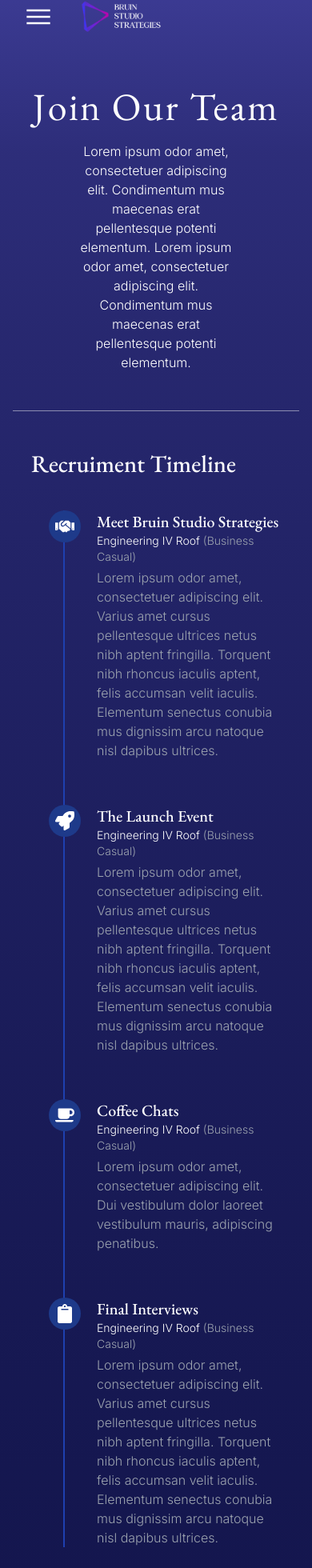
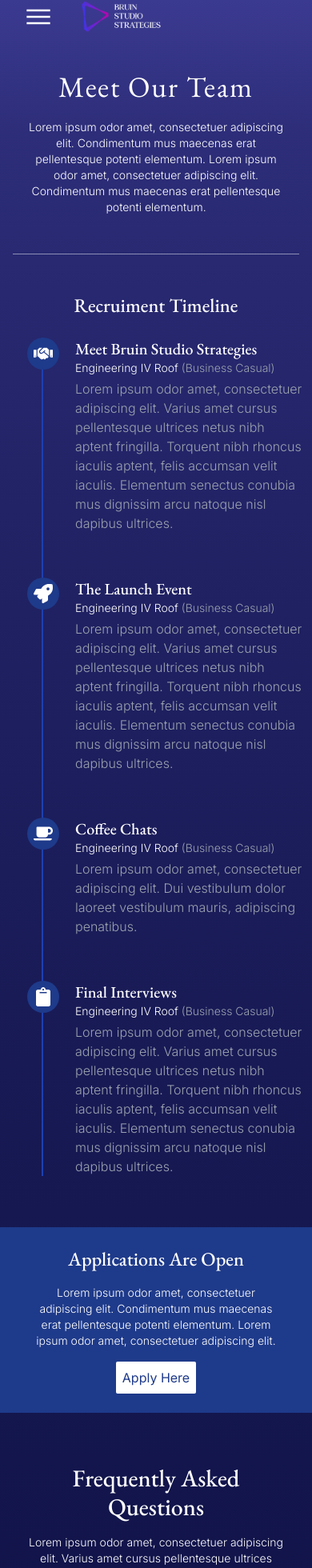
Before and after one commit to Bruin-Studio-Strategies/BSSWebsite, a React (Vite) app in the folder bss-web/: page /recruitment in a window 390 px wide. Shown: the part 27-1987 px from the top of the page at 80% size. Built offline with nearby package versions, Linux system fonts and the light colour scheme.

Commit message:
make recruitment responsive for mobile

```diff
--- a/bss-web/src/components/Accordion.jsx
+++ b/bss-web/src/components/Accordion.jsx
@@ -13,7 +13,7 @@ export default function Accordion({ title, children }) {
   return (
     <div>
       <button
-        className="w-full p-4 bg-blue-950 text-left text-xl font-medium font-serif text-white rounded-sm flex justify-between items-center"
+        className="sm:text-xl w-full p-4 bg-blue-950 text-left text-lg font-medium font-serif text-white rounded-sm flex justify-between items-center"
         onClick={handleClick}
       >
         {title} {active ? <FaSortDown className="mb-2"/> : <FaSortUp className="mt-2"/>}
--- a/bss-web/src/pages/Recruitment/Recruitment.jsx
+++ b/bss-web/src/pages/Recruitment/Recruitment.jsx
@@ -10,11 +10,11 @@ export default function Recruitment() {
   //
   return (
     <>
-      <div className="flex flex-col items-center mt-10">
-        <h2 className="font-serif text-5xl text-white text-center tracking-wider">
-          Join Our Team
+      <div className="flex flex-col items-center mt-5 sm:mt-10">
+        <h2 className="font-serif text-4xl sm:text-5xl text-white text-center tracking-wider">
+          Meet Our Team
         </h2>
-        <p className="text-center text-wrap w-1/2 mt-5">
+        <p className="text-center text-wrap w-5/6 sm:w-1/2 mt-5 font-sans sm:text-base text-sm">
           Lorem ipsum odor amet, consectetuer adipiscing elit. Condimentum mus
           maecenas erat pellentesque potenti elementum. Lorem ipsum odor amet,
           consectetuer adipiscing elit. Condimentum mus maecenas erat
@@ -22,31 +22,33 @@ export default function Recruitment() {
         </p>
       </div>
       <hr className="h-px my-12 bg-gray-100 border-0 w-11/12 m-auto opacity-50"></hr>
-      <div className="w-4/5 mx-auto">
-        <h3 className="font-serif text-3xl font-medium mb-10">
+      <div className="w-full sm:w-4/5 mx-auto sm:px-0 px-3">
+        <h3 className="font-serif text-2xl sm:text-3xl font-medium mb-6 sm:mb-10 sm:text-left text-center">
           Recruiment Timeline
         </h3>
         <Timeline className="ml-10" />
       </div>
 
-      <div className="bg-blue-900 p-10 text-center my-20">
-        <h3 className="text-3xl font-serif font-medium">
+      <div className="bg-blue-900 p-6 sm:p-10 text-center my-16 sm:my-20">
+        <h3 className="text-2xl sm:text-3xl font-serif font-medium">
           Applications Are Open
         </h3>
-        <p className="w-3/4 mx-auto my-4">
+        <p className="w-11/12 sm:w-3/4 mx-auto my-4 font-sans text-sm sm:text-base">
           Lorem ipsum odor amet, consectetuer adipiscing elit. Condimentum mus
           maecenas erat pellentesque potenti elementum. Lorem ipsum odor amet,
           consectetuer adipiscing elit.
         </p>
-        <button className="text-blue-900 bg-white rounded-sm p-2 hover:opacity-75 transition-opacity">Apply Here</button>
+        <button className="text-blue-900 bg-white rounded-sm font-sans p-2 hover:opacity-75 transition-opacity">
+          Apply Here
+        </button>
       </div>
 
-      <div className="w-4/5 mx-auto flex">
-        <div className="w-2/3">
+      <div className="w-11/12 sm:w-4/5 mx-auto flex sm:flex-row flex-col sm:mb-0 mb-36">
+        <div className="w-11/12 sm:w-2/3 sm:mx-0 mx-auto sm:text-left text-center sm:mb-0 mb-12">
           <h3 className="font-serif text-3xl font-medium mb-4">
             Frequently Asked Questions
           </h3>
-          <p className="text-white text-sm font-sans w-3/4 ">
+          <p className="text-white text-sm font-sans sm:w-3/4 w-full">
             Lorem ipsum odor amet, consectetuer adipiscing elit. Varius amet
             cursus pellentesque ultrices netus nibh aptent fringilla. Torquent
             nibh rhoncus iaculis aptent, felis accumsan velit iaculis. Elementum
--- a/bss-web/src/pages/Recruitment/sections/FAQ.jsx
+++ b/bss-web/src/pages/Recruitment/sections/FAQ.jsx
@@ -2,7 +2,7 @@ import Accordion from "../../../components/Accordion";
 
 export default function FAQ() {
   return (
-    <div className="px-4 pb-4 w-[89%] mb-48 flex flex-col gap-y-6">
+    <div className="px-4 pb-4 w-[95%] sm:w-[89%] mb-48 flex flex-col gap-y-6 mx-auto sm:mx-0">
       <Accordion title="What does BSS look for in an applicant?">
         Lorem ipsum odor amet, consectetuer adipiscing elit. Sit parturient
         maximus lacinia potenti eros fames metus primis lacus. Blandit curabitur
```
